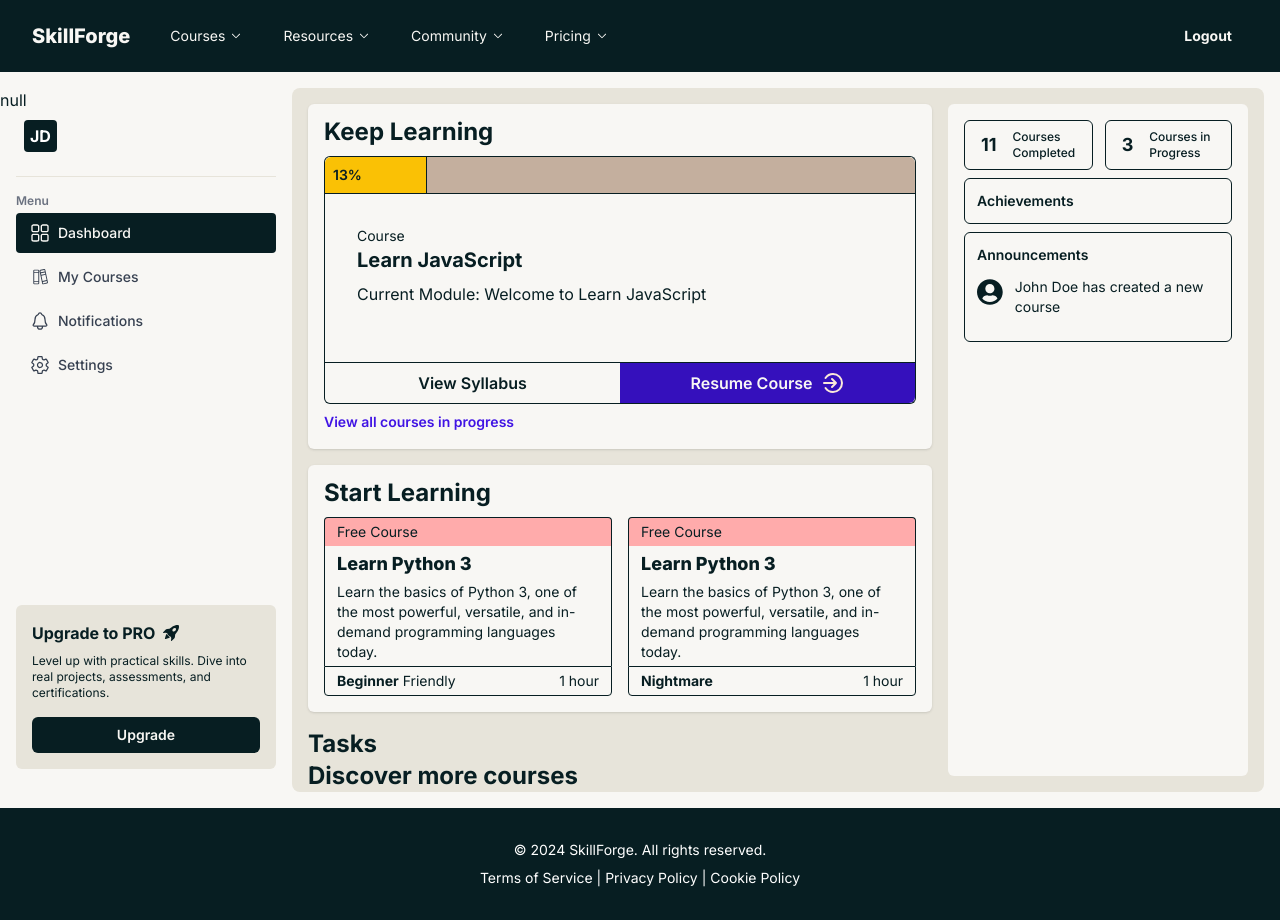
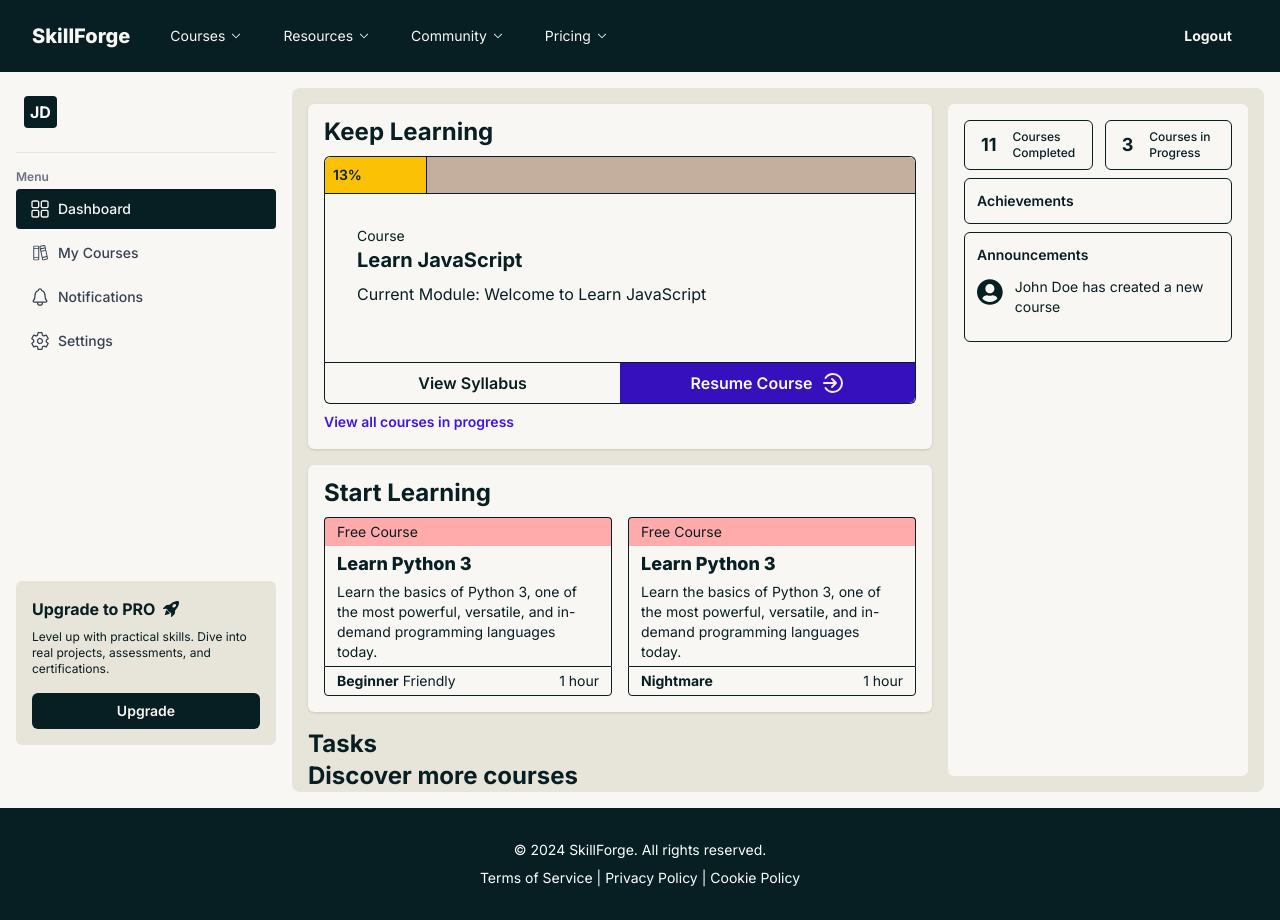
Before and after one commit to MoriiSan/office-lms, a Next.js app: page /dashboard in a window 1280 px wide. Built offline with nearby package versions, Linux system fonts and the light colour scheme; no server answers.

Commit message:
[DEPLOY] remove display of session from /dashboard

```diff
--- a/src/app/(pages)/dashboard/page.tsx
+++ b/src/app/(pages)/dashboard/page.tsx
@@ -19,8 +19,6 @@
         <Navbar isLandingPage={false} />
         <div className="relative flex flex-row justify-start mx-4 my-4 ml-0">
           <div>
-            {JSON.stringify(session)}
-
             <Sidebar />
           </div>
           <div className="flex flex-1 overflow-y-auto bg-[#e7e4da] rounded-lg ">
```
